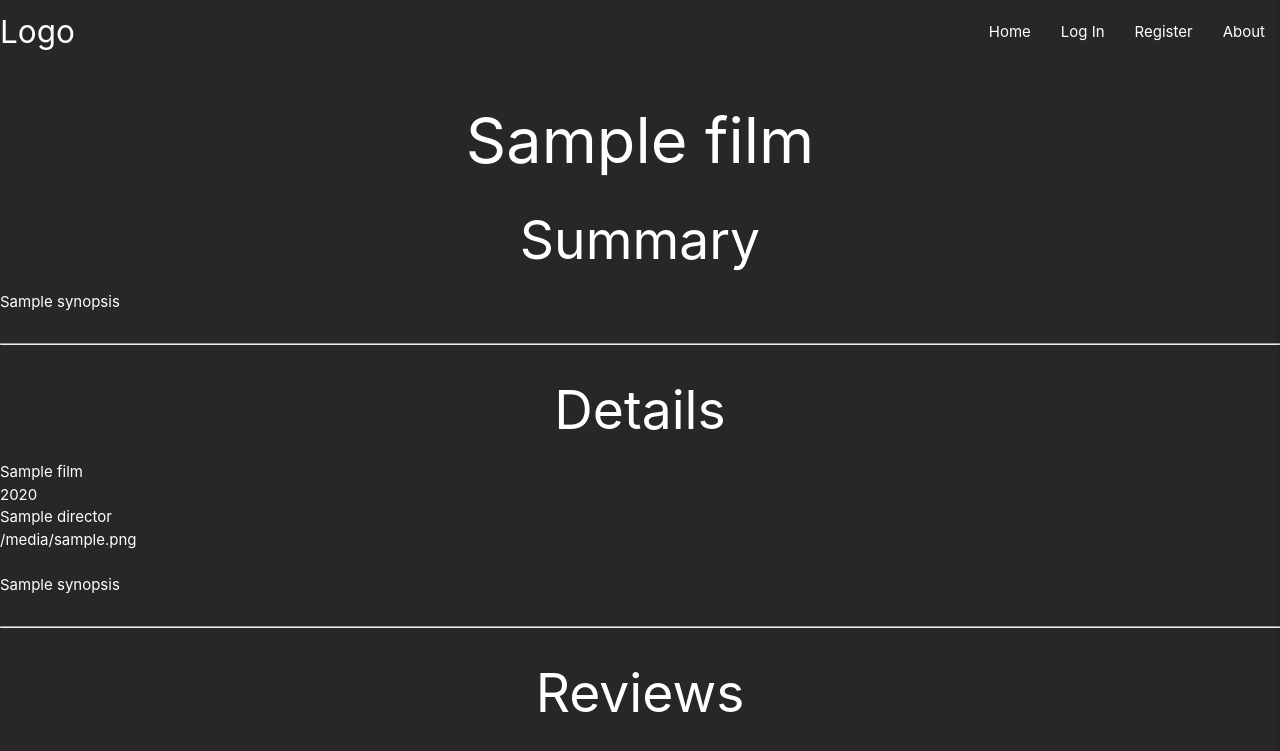
After one commit to trdownie/the-art-of-film, a Flask app: page /film/1 in a window 1280 px wide. The commit adds this page. Shown: the top 751 px of the page. Run offline with Flask 2, Linux system fonts and the light colour scheme; a database or web service that is not in the repository returns one stand-in record (values such as "Sample title"); some libraries are stand-ins or nearby versions.

Commit message:
Added film.html page and functionality

```diff
--- a/app.py
+++ b/app.py
@@ -157,6 +157,15 @@ def add_film():
     return render_template("add_film.html")
 
 
+@app.route("/film/<film>", methods=["GET", "POST"])
+def film(film):
+
+    film = mongo.db.films.find_one(
+        {"title": film})
+
+    return render_template("film.html", film=film)
+
+
 if __name__ == "__main__":
     app.run(host=os.environ.get("IP"),
             port=int(os.environ.get("PORT")),
--- /dev/null
+++ b/templates/film.html
@@ -0,0 +1,21 @@
+{% extends "base.html" %}
+{% block content %}
+    <h1 class="center-align">{{ film.title }}</h1>
+
+    <h2 class="center-align">Summary</h2>
+    {{ film.synopsis }}<br><br>
+
+    <hr class="rounded">
+
+    <h2 class="center-align">Details</h2>
+    {{ film.title }}<br>
+    {{ film.year }}<br>
+    {{ film.director }}<br>
+    {{ film.image_url }}<br><br>
+    {{ film.synopsis }}<br><br>
+
+    <hr class="rounded">
+
+    <h2 class="center-align">Reviews</h2>
+
+{% endblock %}
--- a/templates/index.html
+++ b/templates/index.html
@@ -1,12 +1,13 @@
 {% extends "base.html" %}
 {% block content %}
-<h1 class="center-align">The Art of Film</h1>
+    <h1 class="center-align">The Art of Film</h1>
 
     {% for film in films %}
         {{ film.title }}<br>
         {{ film.year }}<br>
         {{ film.director }}<br>
         {{ film.image_url }}<br><br>
+        <a href="{{ url_for('film', film=film.title, film_id=film._id) }}">See more</a>
     {% endfor %}
 
 {% endblock %}
--- a/templates/members.html
+++ b/templates/members.html
@@ -1,6 +1,8 @@
 {% extends "base.html" %}
 {% block content %}
-<h1 class="center-align">Member's Area</h1>
 
-<h2 class="center-align">{{ member }}</h2>
+    <h1 class="center-align">Member's Area</h1>
+
+    <h2 class="center-align">{{ member }}</h2>
+
 {% endblock %}
```
